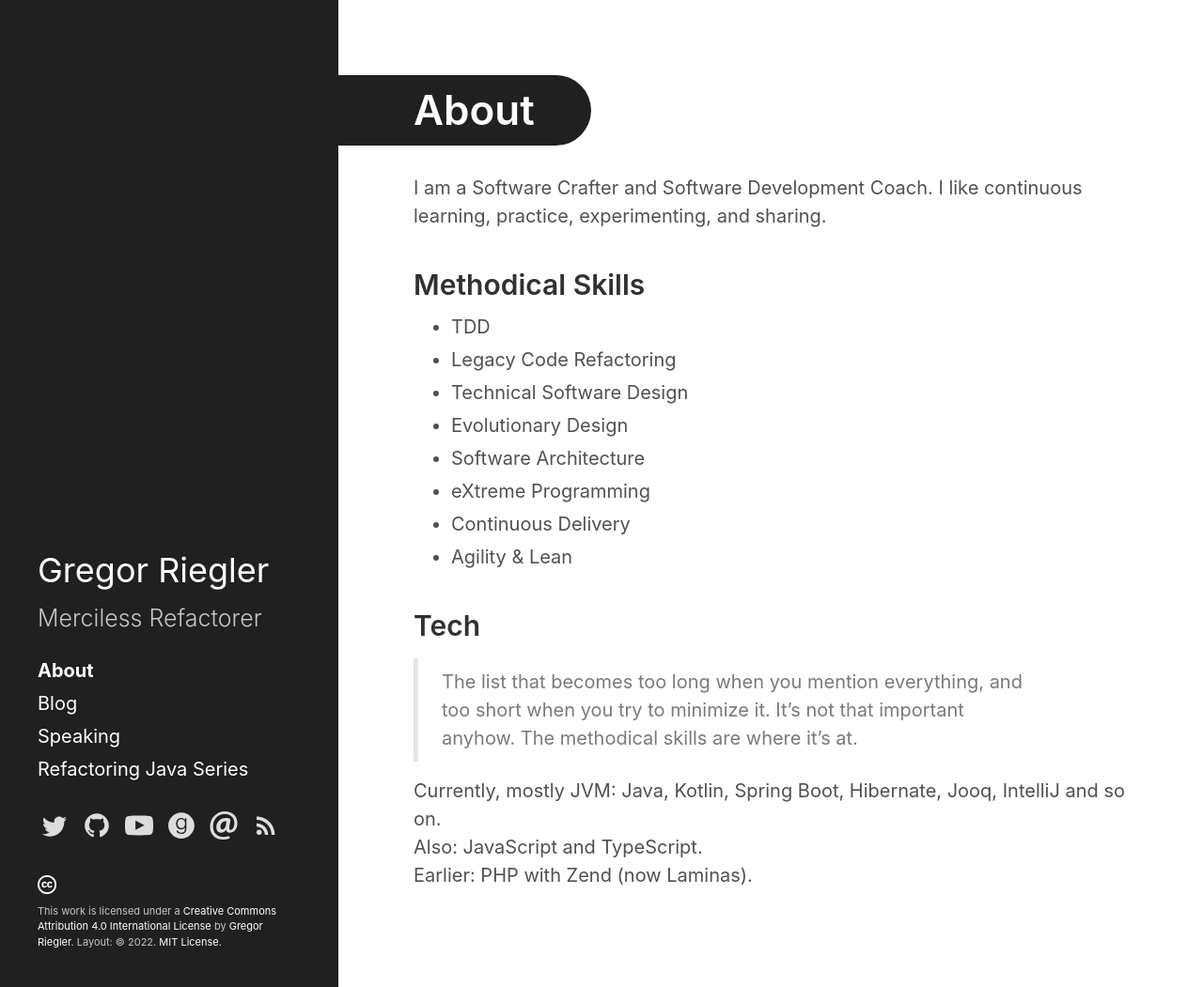
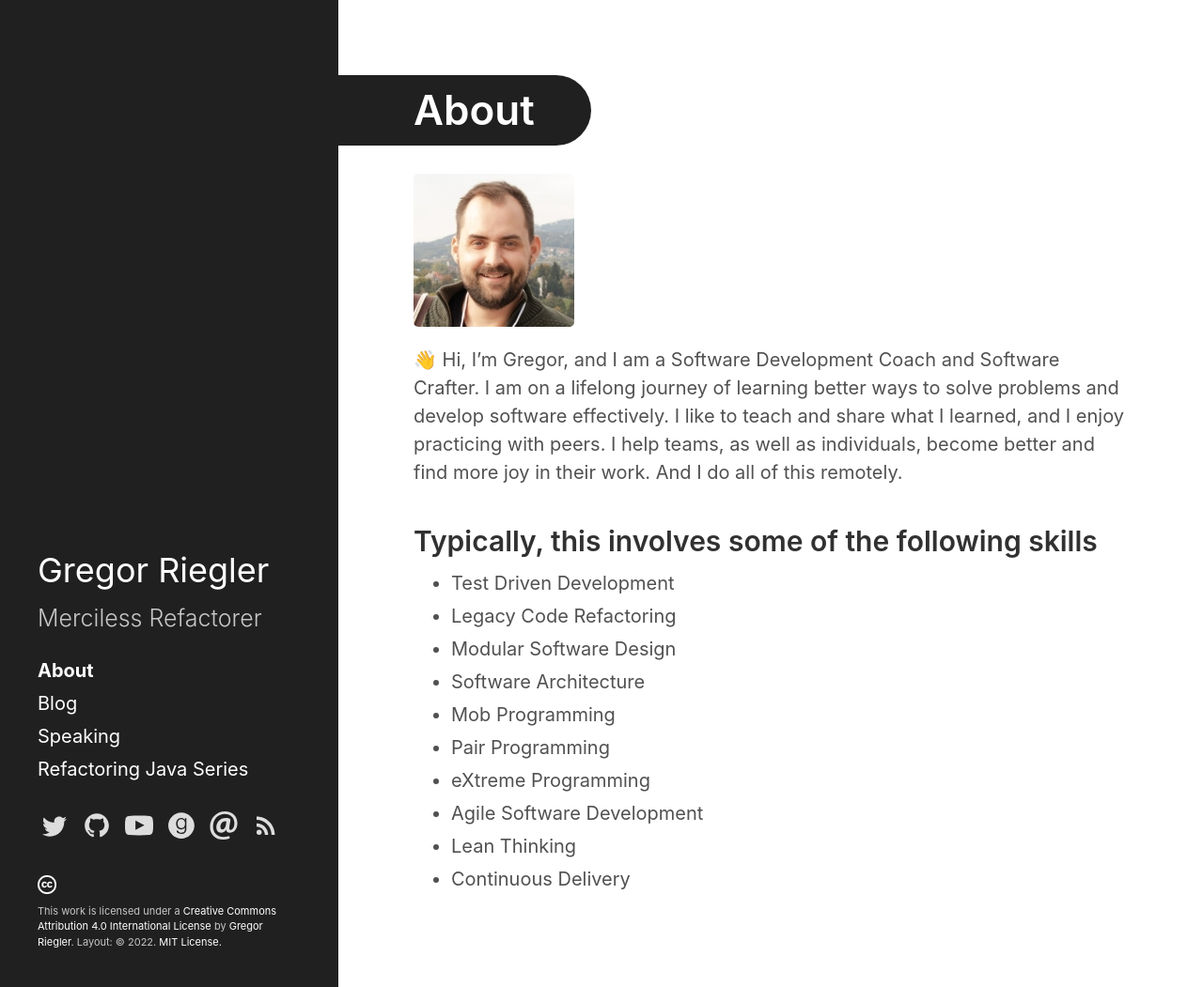
Before and after one commit to gregorriegler/gregorriegler.github.io, a Jekyll site: the page built from about.md, in a window 1280 px wide. Shown: the whole page at 94% size. Built offline with Jekyll 4.4.1, drawn with Linux system fonts in a browser that asks for light colours.

Commit message:
new about

```diff
--- a/about.md
+++ b/about.md
@@ -5,26 +5,21 @@ sidebar_link: true
 sidebar_sort_order: 0
 ---
 
-I am a Software Crafter and Software Development Coach.
-I like continuous learning, practice, experimenting, and sharing.
+![Gregor Riegler!](/assets/img/profile_gregor.jpg)
+👋 Hi, I'm Gregor, and I am a Software Development Coach and Software Crafter.
+I am on a lifelong journey of learning better ways to solve problems and develop software effectively.
+I like to teach and share what I learned, and I enjoy practicing with peers.
+I help teams, as well as individuals, become better and find more joy in their work.
+And I do all of this remotely.
 
-## Methodical Skills
-- TDD
+## Typically, this involves some of the following skills
+- Test Driven Development
 - Legacy Code Refactoring
-- Technical Software Design
-- Evolutionary Design
+- Modular Software Design
 - Software Architecture
+- Mob Programming
+- Pair Programming
 - eXtreme Programming
+- Agile Software Development
+- Lean Thinking
 - Continuous Delivery
-- Agility & Lean
-
-## Tech
->The list that becomes too long when you mention everything,
-and too short when you try to minimize it.
-It's not that important anyhow.
-The methodical skills are where it's at.
-
-Currently, mostly JVM:
-Java, Kotlin, Spring Boot, Hibernate, Jooq, IntelliJ and so on.<br>
-Also: JavaScript and TypeScript.<br>
-Earlier: PHP with Zend (now Laminas).<br>
```
Also changed, not shown: assets/img/profile_gregor.jpg (added).
